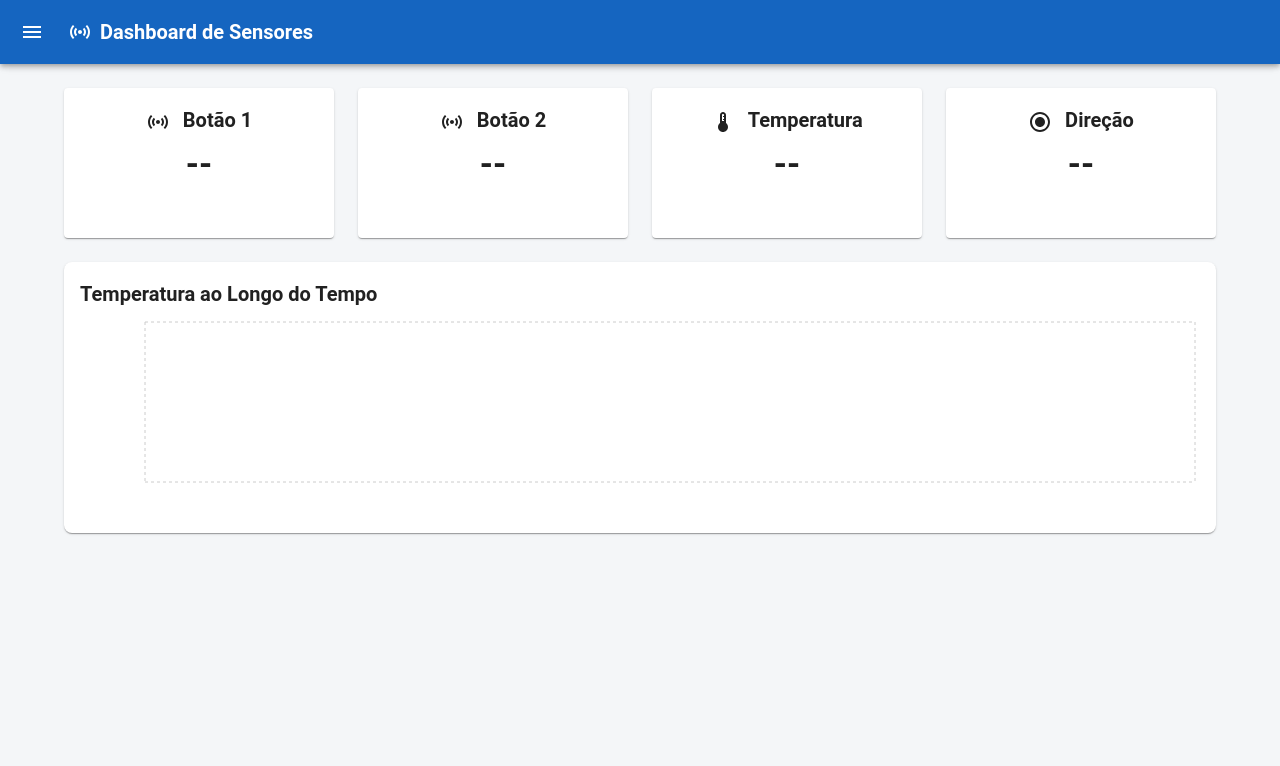
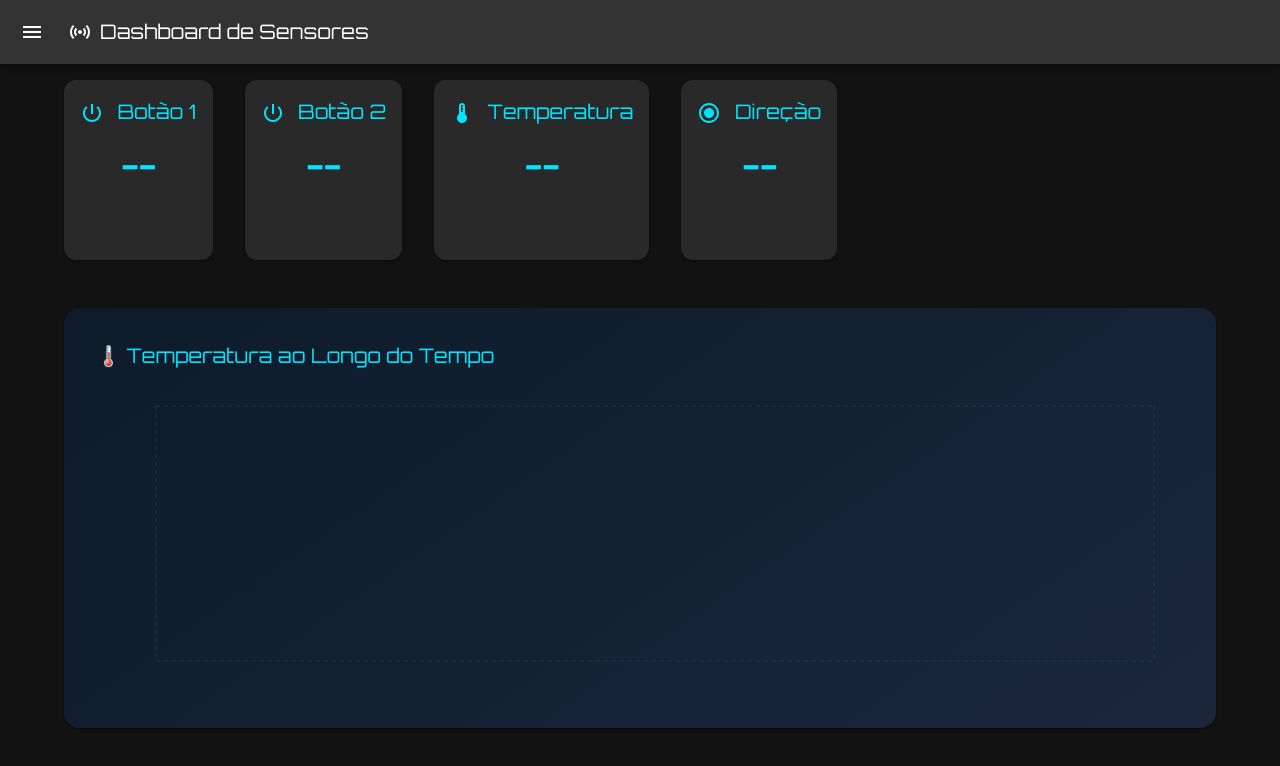
Before and after one commit to LivramentoAmaral/MonitoringSensorsBotoes, a React (Create React App) app in the folder dashboardsensores/: page / in a window 1280 px wide. Shown: the top 766 px of the page. Built offline with nearby package versions, Linux system fonts and the light colour scheme; no server answers.

Commit message:
alterando o estilo do front-end

```diff
--- a/dashboardsensores/package.json
+++ b/dashboardsensores/package.json
@@ -5,6 +5,7 @@
   "dependencies": {
     "@emotion/react": "^11.14.0",
     "@emotion/styled": "^11.14.0",
+    "@fontsource/orbitron": "^5.2.6",
     "@mui/icons-material": "^7.0.2",
     "@mui/material": "^7.0.2",
     "@testing-library/dom": "^10.4.0",
@@ -13,6 +14,7 @@
     "@testing-library/user-event": "^13.5.0",
     "axios": "^1.9.0",
     "date-fns": "^4.1.0",
+    "framer-motion": "^12.16.0",
     "react": "^19.1.0",
     "react-dom": "^19.1.0",
     "react-scripts": "5.0.1",
--- a/dashboardsensores/src/App.js
+++ b/dashboardsensores/src/App.js
@@ -1,22 +1,15 @@
+// src/App.js
+import '@fontsource/orbitron';
 import {
   RadioButtonChecked as JoystickIcon,
   Menu as MenuIcon,
   Sensors as SensorsIcon,
-  Thermostat as ThermostatIcon
+  Thermostat as ThermostatIcon,
+  PowerSettingsNew as PowerIcon
 } from '@mui/icons-material';
 import {
-  AppBar,
-  Badge,
-  Box,
-  Card, CardContent,
-  CircularProgress,
-  Container,
-  CssBaseline,
-  Grid,
-  IconButton,
-  ThemeProvider,
-  Toolbar,
-  Typography
+  AppBar, Badge, Box, Card, CardContent, CircularProgress, Container,
+  CssBaseline, Grid, IconButton, ThemeProvider, Toolbar, Typography
 } from '@mui/material';
 import axios from 'axios';
 import React, { useEffect, useState } from 'react';
@@ -27,13 +20,14 @@ export default function App() {
   const [open, setOpen] = useState(false);
   const [dados, setDados] = useState([]);
   const [loading, setLoading] = useState(true);
+  const [direcaoAnterior, setDirecaoAnterior] = useState(null);
 
   const fetchDados = async () => {
     try {
       const { data } = await axios.get('http://localhost:5000/api/sensores');
       setDados(data);
     } catch (err) {
-      console.error(err);
+      console.error('Erro ao buscar dados:', err);
     } finally {
       setLoading(false);
     }
@@ -45,97 +39,128 @@ export default function App() {
     return () => clearInterval(interval);
   }, []);
 
-  const ultimo = dados && dados.length > 0 ? dados[0] : null;
+  const ultimo = dados.length > 0 ? dados[0] : null;
+
+  useEffect(() => {
+    if (ultimo?.joystick?.direcao && ultimo.joystick.direcao !== direcaoAnterior) {
+      setDirecaoAnterior(ultimo.joystick.direcao);
+    }
+  }, [ultimo]);
+
+  const cardStyle = {
+    minHeight: 180,
+    backgroundColor: '#1e1e1e',
+    color: '#00e5ff',
+    borderRadius: '12px',
+    transition: 'transform 0.3s ease-in-out',
+    '&:hover': { transform: 'scale(1.03)' }
+  };
 
   return (
     <ThemeProvider theme={theme}>
       <CssBaseline />
-      <Box sx={{ display: 'flex' }}>
-        <AppBar sx={{ width: "100%" }}>
+      <Box sx={{ display: 'flex', flexDirection: 'column', minHeight: '100vh' }}>
+        <AppBar position="fixed" sx={{ backgroundColor: '#1f1f1f' }}>
           <Toolbar>
             <IconButton edge="start" color="inherit" onClick={() => setOpen(!open)} sx={{ mr: 2 }}>
               <MenuIcon />
             </IconButton>
             <SensorsIcon sx={{ mr: 1 }} />
-            <Typography variant="h6">Dashboard de Sensores</Typography>
+            <Typography variant="h6" noWrap>
+              Dashboard de Sensores
+            </Typography>
           </Toolbar>
         </AppBar>
 
-        <Box component="main" sx={{ flexGrow: 1, p: 3, mt: 8 }}>
-          <Container maxWidth="lg">
+        <Container maxWidth="lg" sx={{ mt: 10, mb: 4 }}>
           {loading ? (
             <Box sx={{ display: 'flex', justifyContent: 'center', mt: 10 }}>
               <CircularProgress />
             </Box>
           ) : (
             <>
-                <Grid container spacing={3}>
-                  <Grid item xs={12} md={4}>
-                    <Card sx={{ position: 'relative', minHeight: 150 ,minWidth:270}}>
+              <Grid container spacing={4}>
+                <Grid item xs={12} md={3}>
+                  <Card sx={cardStyle}>
+                    <CardContent sx={{ textAlign: 'center' }}>
+                      <Typography variant="h6" gutterBottom>
+                        <PowerIcon sx={{ verticalAlign: 'middle', mr: 1 }} /> Botão 1
+                      </Typography>
                       {ultimo && (
                         <Badge
                           badgeContent={ultimo.botao1 === 'pressionado' ? 'ON' : 'OFF'}
                           color={ultimo.botao1 === 'pressionado' ? 'success' : 'error'}
-                          sx={{ position: 'absolute', top: 16, right: 16 }}
                         />
                       )}
-                      <CardContent sx={{ textAlign: 'center' }}>
-                        <Typography variant="h6" gutterBottom>
-                          <SensorsIcon sx={{ verticalAlign: 'middle', mr: 1 }} /> Botão 1
+                      <Typography variant="h4" sx={{ mt: 2 }}>
+                        {ultimo ? ultimo.botao1 : '--'}
                       </Typography>
-                        <Typography variant="h4">{ultimo ? ultimo.botao1 : '--'}</Typography>
                     </CardContent>
                   </Card>
                 </Grid>
 
-                  <Grid item xs={12} md={4}>
-                    <Card sx={{ position: 'relative', minHeight: 150, minWidth:270 }}>
+                <Grid item xs={12} md={3}>
+                  <Card sx={cardStyle}>
+                    <CardContent sx={{ textAlign: 'center' }}>
+                      <Typography variant="h6" gutterBottom>
+                        <PowerIcon sx={{ verticalAlign: 'middle', mr: 1 }} /> Botão 2
+                      </Typography>
                       {ultimo && (
                         <Badge
                           badgeContent={ultimo.botao2 === 'pressionado' ? 'ON' : 'OFF'}
                           color={ultimo.botao2 === 'pressionado' ? 'success' : 'error'}
-                          sx={{ position: 'absolute', top: 16, right: 16 }}
                         />
                       )}
-                      <CardContent sx={{ textAlign: 'center' }}>
-                        <Typography variant="h6" gutterBottom>
-                          <SensorsIcon sx={{ verticalAlign: 'middle', mr: 1 }} /> Botão 2
+                      <Typography variant="h4" sx={{ mt: 2 }}>
+                        {ultimo ? ultimo.botao2 : '--'}
                       </Typography>
-                        <Typography variant="h4">{ultimo ? ultimo.botao2 : '--'}</Typography>
                     </CardContent>
                   </Card>
                 </Grid>
 
-                  <Grid item xs={12} md={4}>
-                    <Card sx={{ minHeight: 150, minWidth:270 }}>
+                <Grid item xs={12} md={3}>
+                  <Card sx={cardStyle}>
                     <CardContent sx={{ textAlign: 'center' }}>
                       <Typography variant="h6" gutterBottom>
                         <ThermostatIcon sx={{ verticalAlign: 'middle', mr: 1 }} /> Temperatura
                       </Typography>
-                        <Typography variant="h4">{ultimo ? ultimo.temperatura : '--'}</Typography>
+                      <Typography variant="h4" sx={{ mt: 2 }}>
+                        {ultimo ? `${ultimo.temperatura}°C` : '--'}
+                      </Typography>
                     </CardContent>
                   </Card>
                 </Grid>
 
-                  <Grid item xs={12} md={4}>
-                    <Card sx={{ minHeight: 150, minWidth:270 }}>
+                <Grid item xs={12} md={3}>
+                  <Card sx={cardStyle}>
                     <CardContent sx={{ textAlign: 'center' }}>
                       <Typography variant="h6" gutterBottom>
-                          <JoystickIcon sx={{ verticalAlign: 'middle', mr: 1 }} /> Direção
+                        <JoystickIcon
+                          sx={{
+                            verticalAlign: 'middle',
+                            mr: 1,
+                            transform: `rotate(${direcaoAnterior === 'direita' ? '90deg' :
+                              direcaoAnterior === 'esquerda' ? '-90deg' :
+                              direcaoAnterior === 'baixo' ? '180deg' : '0deg'})`,
+                            transition: 'transform 0.3s ease-in-out'
+                          }}
+                        /> Direção
                       </Typography>
-                        <Typography variant="h4">{ultimo?.joystick?.direcao || '--'}</Typography>
+                      <Typography variant="h4" sx={{ mt: 2 }}>
+                        {ultimo?.joystick?.direcao || '--'}
+                      </Typography>
                     </CardContent>
                   </Card>
                 </Grid>
               </Grid>
 
-                {/* Gráfico de Temperatura */}
+              <Box sx={{ mt: 6 }}>
                 <TemperatureChart dados={dados} />
+              </Box>
             </>
           )}
         </Container>
       </Box>
-      </Box>
     </ThemeProvider>
   );
 }
--- a/dashboardsensores/src/TemperatureChart.js
+++ b/dashboardsensores/src/TemperatureChart.js
@@ -1,33 +1,87 @@
-import React from 'react';
-import { ResponsiveContainer, LineChart, Line, XAxis, YAxis, Tooltip, CartesianGrid } from 'recharts';
+// src/TemperatureChart.js
 import { Paper, Typography } from '@mui/material';
+import {
+  Area,
+  AreaChart,
+  CartesianGrid,
+  ResponsiveContainer,
+  Tooltip,
+  XAxis,
+  YAxis
+} from 'recharts';
 
 export default function TemperatureChart({ dados }) {
   const dataFiltrada = dados
-    .filter(item => {
-      // Garante que a data e temperatura existam e sejam válidas
-      return item?.data && !isNaN(new Date(item.data).getTime()) && !isNaN(parseFloat(item.temperatura));
-    })
+    .filter(item => item?.data && !isNaN(new Date(item.data).getTime()) && !isNaN(parseFloat(item.temperatura)))
     .map(item => ({
       time: new Date(item.data).getTime(),
-      temperaturaValue: parseFloat(item.temperatura)
+      temperaturaValue: parseFloat(item.temperatura),
     }));
 
+  return (
+    <Paper
+      sx={{
+        p: 4,
+        mt: 6,
+        borderRadius: 4,
+        background: 'linear-gradient(145deg, #0d1b2a, #1b263b)',
+        color: '#00e5ff',
+        fontFamily: '"Orbitron", "Roboto Mono", monospace',
+      }}
+    >
+      <Typography variant="h6" gutterBottom sx={{ color: '#00e5ff', mb: 3 }}>
+        🌡️ Temperatura ao Longo do Tempo
+      </Typography>
 
-  return (
-    <Paper sx={{ p: 2, mt: 3, borderRadius: 2 }}>
-      <Typography variant="h6" gutterBottom>Temperatura ao Longo do Tempo</Typography>
-      <ResponsiveContainer width="100%" height={200}>
-        <LineChart data={dataFiltrada}>
-          <CartesianGrid strokeDasharray="3 3" />
+      <ResponsiveContainer width="100%" height={300}>
+        <AreaChart data={dataFiltrada} margin={{ top: 10, right: 30, bottom: 5, left: 0 }}>
+          <defs>
+            <linearGradient id="colorTemp" x1="0" y1="0" x2="0" y2="1">
+              <stop offset="5%" stopColor="#00e5ff" stopOpacity={0.8} />
+              <stop offset="95%" stopColor="#00e5ff" stopOpacity={0} />
+            </linearGradient>
+          </defs>
+
+          <CartesianGrid stroke="#00e5ff25" strokeDasharray="4 4" />
+
           <XAxis
             dataKey="time"
             tickFormatter={(t) => new Date(t).toLocaleTimeString()}
+            tick={{ fill: '#00e5ff', fontSize: 12, fontFamily: 'Orbitron' }}
+            axisLine={{ stroke: '#00e5ff44' }}
+            tickLine={{ stroke: '#00e5ff33' }}
           />
-          <YAxis unit="°C" />
-          <Tooltip labelFormatter={(t) => new Date(t).toLocaleString()} />
-          <Line type="monotone" dataKey="temperaturaValue" stroke="#1565c0" dot={false} />
-        </LineChart>
+
+          <YAxis
+            unit="°C"
+            tick={{ fill: '#00e5ff', fontSize: 12, fontFamily: 'Orbitron' }}
+            axisLine={{ stroke: '#00e5ff44' }}
+            tickLine={{ stroke: '#00e5ff33' }}
+            domain={['auto', 'auto']}
+          />
+
+          <Tooltip
+            contentStyle={{
+              background: '#1b263b',
+              border: '1px solid #00e5ff44',
+              borderRadius: 10,
+              color: '#00e5ff',
+              fontFamily: 'Orbitron, monospace',
+              fontSize: 13,
+            }}
+            labelFormatter={(t) => `🕒 ${new Date(t).toLocaleTimeString()}`}
+            formatter={(value) => [`🌡️ ${value} °C`, 'Temperatura']}
+          />
+
+          <Area
+            type="monotone"
+            dataKey="temperaturaValue"
+            stroke="#00e5ff"
+            fillOpacity={1}
+            fill="url(#colorTemp)"
+            strokeWidth={2.5}
+          />
+        </AreaChart>
       </ResponsiveContainer>
     </Paper>
   );
--- a/dashboardsensores/src/theme.js
+++ b/dashboardsensores/src/theme.js
@@ -1,15 +1,25 @@
+// src/theme.js
 import { createTheme } from '@mui/material/styles';
 
 const theme = createTheme({
   palette: {
-    primary:  { main: '#1565c0' },
-    secondary:{ main: '#ff5722' },
-    background:{ default: '#f4f6f8', paper: '#fff' },
+    mode: 'dark',
+    primary: {
+      main: '#00e5ff',
+    },
+    background: {
+      default: '#121212',
+      paper: '#1e1e1e',
+    },
   },
   typography: {
-    fontFamily: '"Roboto","Helvetica","Arial",sans-serif',
-    h6: { fontWeight: 600 },
-    h4: { fontWeight: 700 },
+    fontFamily: 'Orbitron, sans-serif',
+    h4: {
+      fontWeight: 600,
+    },
+    h6: {
+      fontWeight: 500,
+    },
   },
 });
 
```
Also changed, not shown: 1 other file (tests, documents, lock files or other folders). Lines whose indentation alone changed are shown as unchanged.
